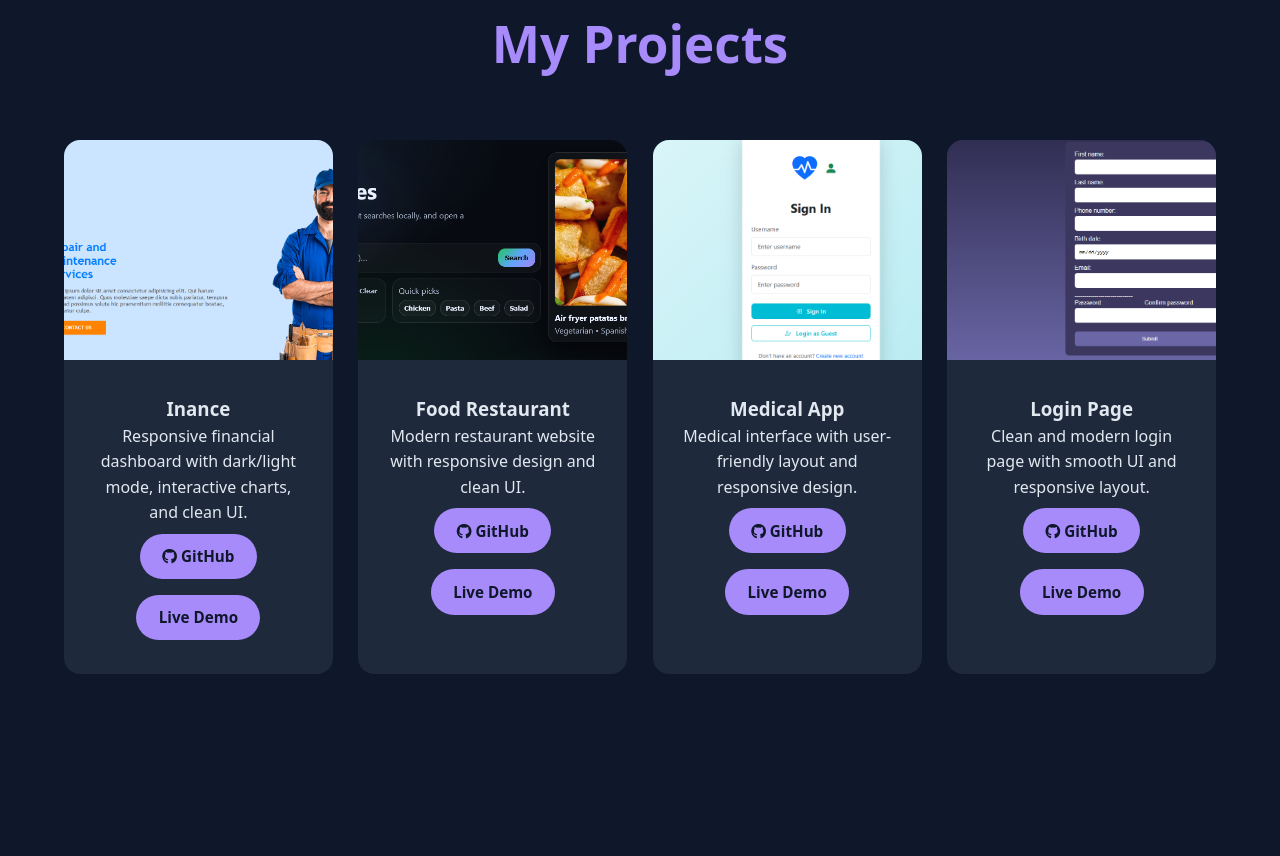
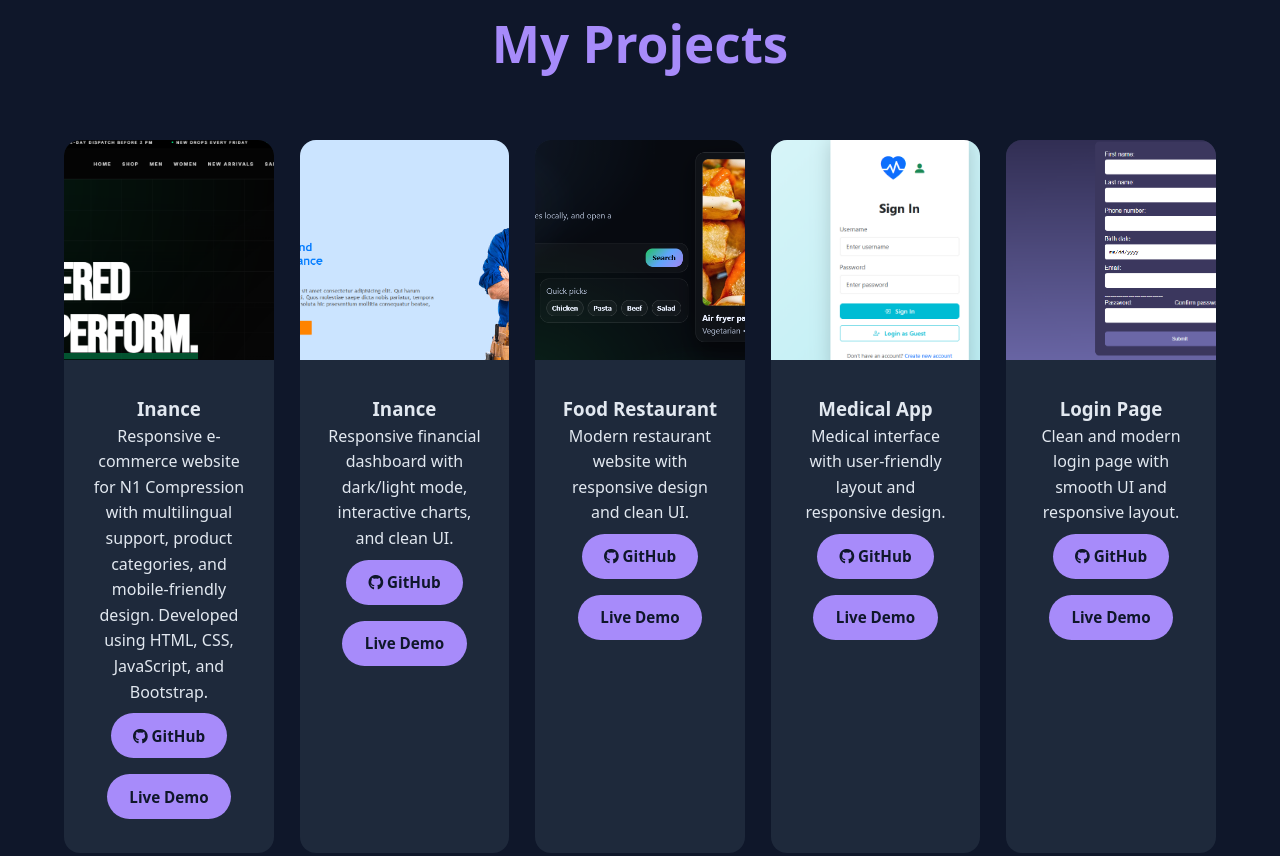
Before and after one commit to 3lireda00/portfolio, a plain HTML site: page index.html in a window 1280 px wide. Shown: the part 2705-3561 px from the top of the page. Drawn offline with nearby package versions, Linux system fonts and the light colour scheme.

Commit message:
Update project

```diff
--- a/index.html
+++ b/index.html
@@ -41,7 +41,7 @@
         <a href="#projects" class="btn primary">
           <i class="fas fa-eye"></i> View Projects
         </a>
-        <a href="Aly_Reda_MohamedCV_.pdf" download class="btn secondary">
+        <a href="Ali_Reda_Mohamed_CV.pdf" download class="btn secondary">
           <i class="fas fa-download"></i> Download CV
         </a>
       </div>
@@ -145,6 +145,20 @@
     <div class="container">
       <h2>My Projects</h2>
       <div class="projects-grid">
+<div class="project-card">
+          <img src="Screenshot 2026-06-20 072254.png" alt="Inance Project" />
+          <div class="project-info">
+            <h3>Inance</h3>
+            <p>Responsive e-commerce website for N1 Compression with multilingual support, product categories, and mobile-friendly design. Developed using HTML, CSS, JavaScript, and Bootstrap.
+</p>
+            <div class="project-links">
+              <a href="https://github.com/3lireda00/N1-EG-main.git" target="_blank" class="btn-small">
+                <i class="fab fa-github"></i> GitHub
+              </a>
+              <a href="https://n1-eg.vercel.app/en" target="_blank" class="btn-small">Live Demo</a>
+            </div>
+          </div>
+        </div>
 
         <div class="project-card">
           <img src="image.png" alt="Inance Project" />
```
Also changed, not shown: Screenshot 2026-06-20 072254.png (added), 2 other files.
